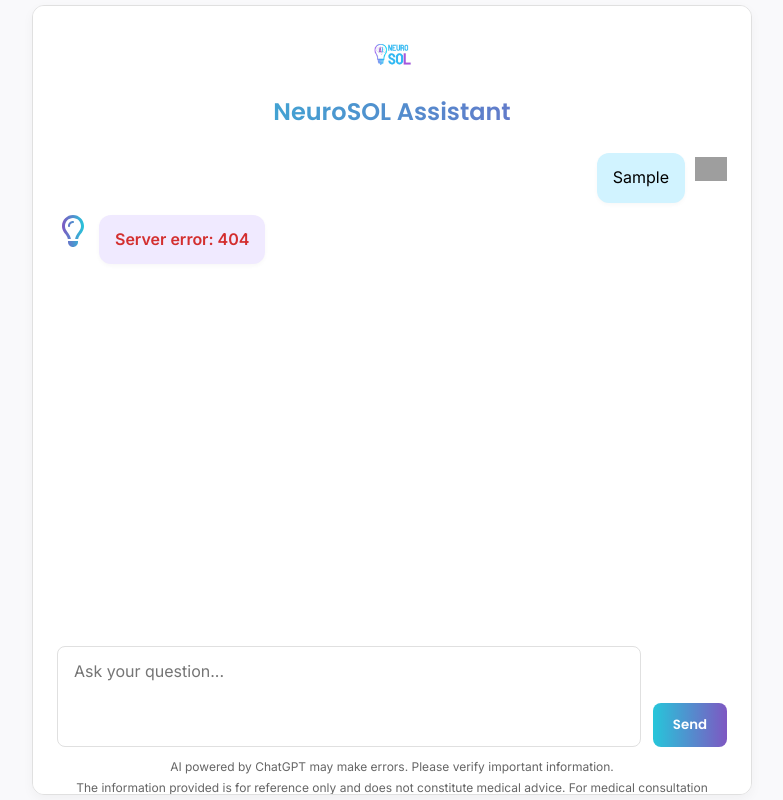
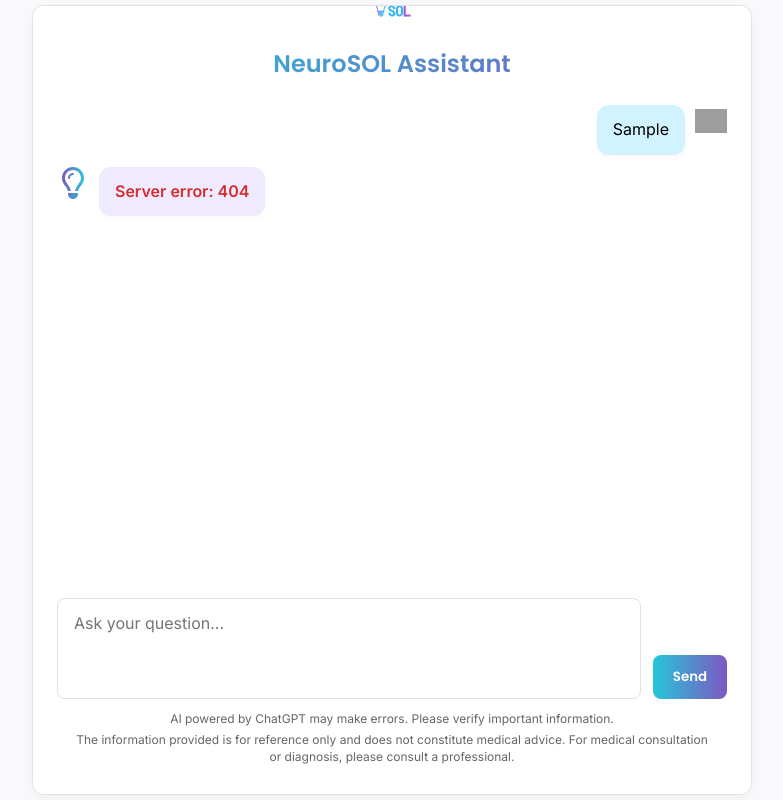
Before and after one commit to Conductorr-23/neurosol-assistant, a website: page index.html in a window 1280 px wide. Both pictures are taken after typing "Sample" into the empty fields and a click on the button "Send". Shown: the whole page, without its empty margins (248-1031 px from the left). Drawn offline with nearby package versions, Linux system fonts and the light colour scheme; no server answers; grey boxes are pictures that could not be loaded.

Commit message:
Fix scrolling

```diff
--- a/assistant.js
+++ b/assistant.js
@@ -32,8 +32,6 @@
     // 4) Функция сохранения истории (без сообщений-ошибок)
     function saveHistory() {
         if (!currentSessionId) return;
-        // Сохраняем "сырой" контент, как он пришел от сервера (Markdown или HTML-ошибка).
-        // Роль сохраняем как 'assistant' для бота, как она приходит от сервера/GPT.
         const toSave = messages.filter(m =>
             !(m.role === 'assistant' && m.content.includes('class="error"'))
         );
@@ -48,21 +46,15 @@
                 const hist = JSON.parse(saved);
                 hist.forEach(m => {
                     let displayContent = m.content;
-                    let displayRole = m.role; // Исходная роль из истории
+                    let displayRole = m.role;
 
-                    // 🔥 КЛЮЧЕВОЕ ИЗМЕНЕНИЕ: Если роль из истории - 'assistant',
-                    // для отображения используем 'bot'.
-                    // Marked.js будет парсить содержимое сообщения бота.
                     if (m.role === 'assistant') {
-                        displayRole = 'bot'; // Устанавливаем роль для отображения на 'bot'
+                        displayRole = 'bot'; // Для отображения всегда используем 'bot'
                         displayContent = marked.parse(m.content);
                     }
-                    // Для пользователя m.role уже 'user', что корректно.
 
-                    appendMessage(displayRole, displayContent); // Передаем роль для отображения
+                    appendMessage(displayRole, displayContent);
                 });
-                // Важно: в массив `messages` добавляем исходный, сырой контент (Markdown)
-                // Он нужен для отправки на сервер в последующих запросах.
                 messages.push(...hist);
                 onboardingSection.style.display = 'none';
             } catch (e) {
@@ -70,7 +62,6 @@
             }
         }
     } else {
-        // новая вкладка => онбординг
         showOnboarding();
     }
 
@@ -125,7 +116,7 @@
     // 8) Создание элемента сообщения
     function createMessageRow(role, content, isLoading = false) {
         const row = document.createElement('div');
-        row.className = `chat-row ${role}`; // Здесь будут классы 'user' или 'bot'
+        row.className = `chat-row ${role}`;
 
         const icon = document.createElement('div');
         icon.className = 'chat-icon';
@@ -138,15 +129,14 @@
         }
 
         const bubble = document.createElement('div');
-        bubble.className = `chat-bubble ${role}`; // Здесь будут классы 'user' или 'bot'
+        bubble.className = `chat-bubble ${role}`;
 
-        // 🔥 КЛЮЧЕВОЕ МЕСТО: Проверка на 'bot' для использования innerHTML
         if (role === 'bot' && !isLoading) {
-            bubble.innerHTML = content; // content уже должен быть HTML-разметкой
+            bubble.innerHTML = content;
         } else if (isLoading) {
-            bubble.textContent = ''; // Для загрузочных сообщений
+            bubble.textContent = '';
         } else {
-            bubble.textContent = content; // Для пользователя всегда простой текст
+            bubble.textContent = content;
         }
 
         if (role === 'user') {
@@ -163,7 +153,22 @@
     function appendMessage(role, content, isLoading = false) {
         const row = createMessageRow(role, content, isLoading);
         chat.appendChild(row);
-        chat.scrollTop = chat.scrollHeight;
+
+        // 🔥 ИЗМЕНЕНИЕ: Управляем прокруткой здесь
+        if (role === 'bot' && !isLoading) { // Для окончательных сообщений бота
+            requestAnimationFrame(() => {
+                row.scrollIntoView({
+                    behavior: 'smooth',
+                    block: 'start'
+                });
+                // Если нужно добавить отступ сверху после скролла:
+                // chat.scrollTop -= 20; // Например, 20px
+            });
+        } else {
+             // Для сообщений пользователя или загрузочных сообщений прокручиваем к самому низу
+             chat.scrollTop = chat.scrollHeight;
+        }
+
         return row;
     }
 
@@ -242,24 +247,16 @@
             }
 
             const rawAnswer = data.answer || '<span class="error">Sorry, no response.</span>';
-            // Всегда парсим ответ бота с помощью marked.parse().
-            // Marked.js обычно хорошо справляется с HTML, встроенным в Markdown,
-            // и корректно обрабатывает чистый Markdown.
             const renderedAnswer = marked.parse(rawAnswer);
 
-            // Сохраняем роль как 'assistant', как она приходит от сервера/GPT,
-            // для дальнейшей отправки на сервер.
             messages.push({ role: 'assistant', content: rawAnswer });
             saveHistory();
-            // 🔥 КЛЮЧЕВОЕ ИЗМЕНЕНИЕ: Всегда передаем 'bot' для отображения сообщений бота
-            appendMessage('bot', renderedAnswer);
+            appendMessage('bot', renderedAnswer); // Передаем 'bot' для отображения
 
         } catch (err) {
             console.error('Fetch error:', err);
             clearInterval(timer);
             if (chat.contains(loadingRow)) chat.removeChild(loadingRow);
-            // Сообщение об ошибке уже содержит HTML-теги.
-            // 🔥 КЛЮЧЕВОЕ ИЗМЕНЕНИЕ: Всегда передаем 'bot' для отображения ошибок бота
             appendMessage('bot', `<span class="error">${err.message}</span>`);
         } finally {
             adjustTextareaHeight();
@@ -267,6 +264,6 @@
     });
 
     input.addEventListener('input', adjustTextareaHeight);
-    window.addEventListener('load', adjustTextareaHeight); // Вызываем на полную загрузку страницы (включая стили)
+    window.addEventListener('load', adjustTextareaHeight);
     window.addEventListener('resize', adjustTextareaHeight);
 });
--- a/style.css
+++ b/style.css
@@ -109,6 +109,9 @@
 
 .chat-row.user {
   justify-content: flex-end;
+}
+.chat-row.bot {
+    scroll-margin-top: 10px;
 }
 
 .chat-icon {
```
